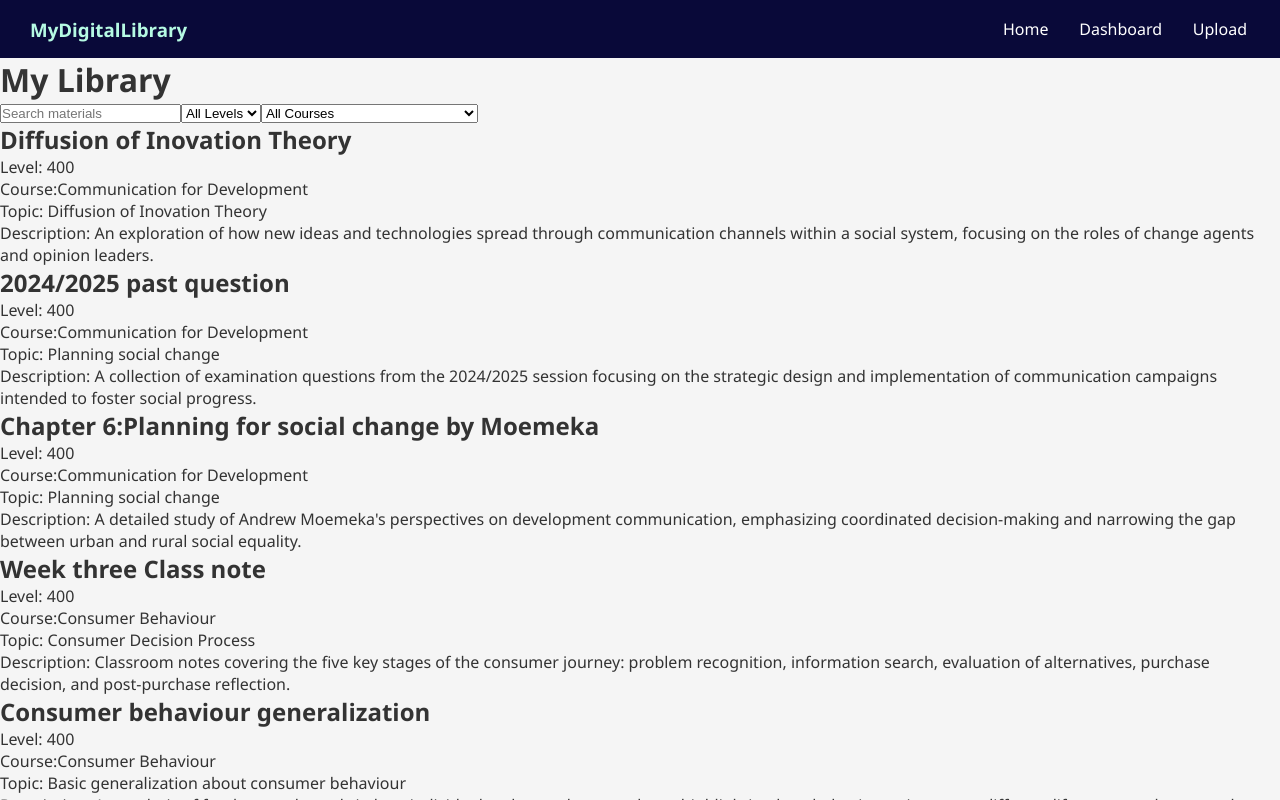
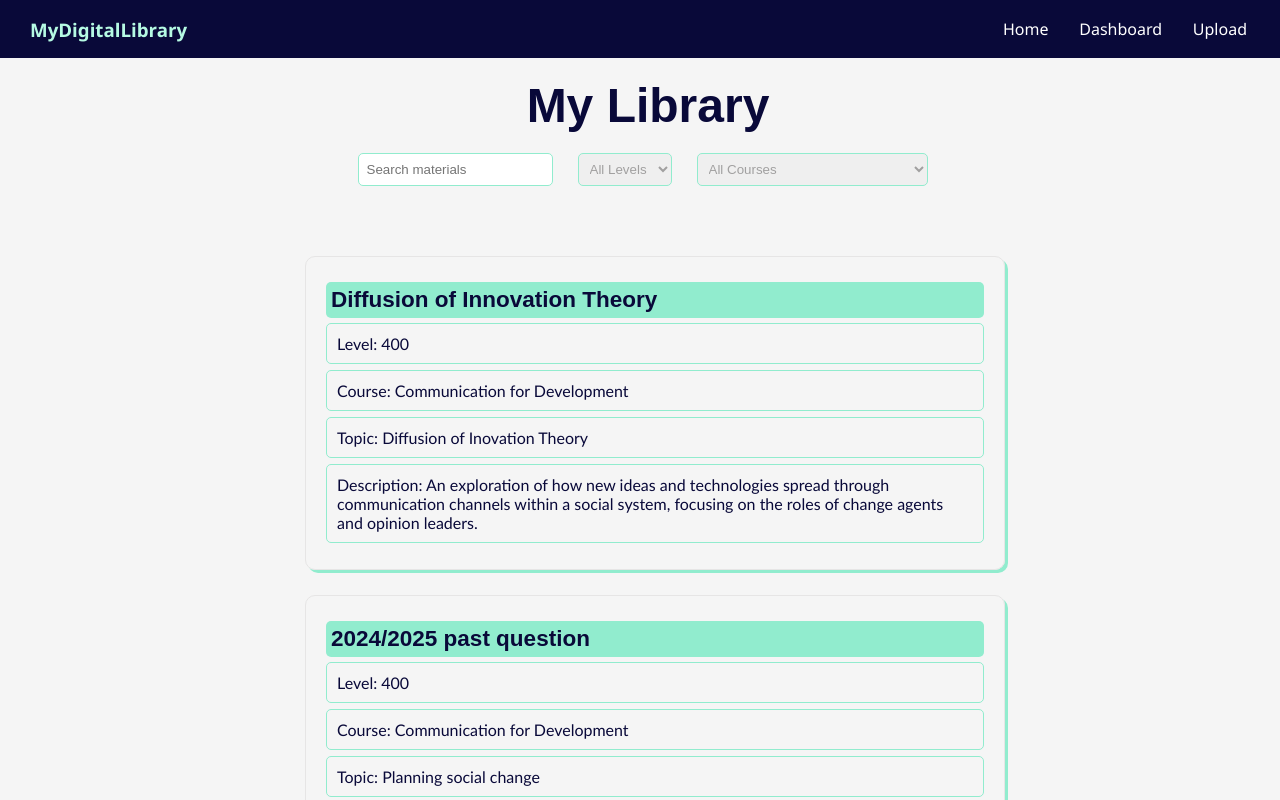
Before and after one commit to Wura-Ola-Eng/MyDigitalLibrary, a React (Create React App) app in the folder client/: page /dashboard in a window 1280 px wide. Shown: the top 800 px of the page. Built offline with nearby package versions, Linux system fonts and the light colour scheme.

Commit message:
Style Dashboard and Materialcard

```diff
--- a/client/src/App.js
+++ b/client/src/App.js
@@ -16,7 +16,6 @@ function App() {
           <Route  path="/" element={<Home />}/>
           <Route  path="/dashboard" element={<Dashboard />}/>
           <Route  path="/upload" element={<Upload />}/>
-
         </Routes>
       </Router>
 
--- /dev/null
+++ b/client/src/components/MaterialCard.css
@@ -0,0 +1,35 @@
+.cardDesign {
+    width: 700px;
+    margin-left: 30px;
+    margin-bottom: 25px;
+    border: solid;
+    border-width: 1px;
+    padding: 20px 20px;
+    border-radius: 10px;
+    border-color: rgb(230, 229, 229);
+    cursor: pointer;
+    font-family: Arial, Helvetica, sans-serif;
+    box-shadow:  3px 3px   rgb(145, 236, 206);
+
+}
+
+.materialDescription {
+    color: rgb(9, 9, 57) ;
+    padding: 5px 5px;
+    border: none;
+    border-radius: 5px;
+    margin-top: 5px;
+    background-color: rgb(145, 236, 206) ;
+    font-size: 15px;
+}
+.cardDesign p {
+    margin-top: 5px;
+    font-family:'Gill Sans', 'Gill Sans MT', Calibri, 'Trebuchet MS', sans-serif;
+    border: solid;
+    border-width: 1px;
+    border-radius: 5px;
+    border-color: rgb(145, 236, 206) ;
+    padding: 10px 10px;
+    margin-bottom: 6px;
+    color: rgb(9, 9, 57) ;
+}
--- a/client/src/components/MaterialCard.jsx
+++ b/client/src/components/MaterialCard.jsx
@@ -1,4 +1,5 @@
 import React from 'react'
+import './MaterialCard.css'
 
 
 /* Material card component*/
@@ -6,15 +7,19 @@ import React from 'react'
 const MaterialCard = ({material}) => {
         const {title, level, course, topic, description} = material
   return (
-    <div>
-    <h2>{title}</h2>
-    <p>Level: {level} </p>
-    <p>Course:{course} </p>
-    <p>Topic: {topic} </p>
-    <p>Description: {description}</p>
+    <>
+  <div className='cardDesign'>
+    <div className='materialDescription'>
+      <h2>{title}</h2>
+    </div>
+    <p>Level:  {level} </p>
+    <p>Course:  {course} </p>
+    <p>Topic:  {topic} </p>
+    <p>Description:  {description}</p>
 
+ </div>
+    </>
 
-    </div>
   )
 }
 
--- a/client/src/data/materials.js
+++ b/client/src/data/materials.js
@@ -1,6 +1,6 @@
 const materials = [
 
-                    {id: "1",  level: 400, course: "Communication for Development", topic: "Diffusion of Inovation Theory", type: "PDF material", title: "Diffusion of Inovation Theory", description: "An exploration of how new ideas and technologies spread through communication channels within a social system, focusing on the roles of change agents and opinion leaders."},
+                    {id: "1",  level: 400, course: "Communication for Development", topic: "Diffusion of Inovation Theory", type: "PDF material", title: "Diffusion of Innovation Theory", description: "An exploration of how new ideas and technologies spread through communication channels within a social system, focusing on the roles of change agents and opinion leaders."},
                     {id: "2",  level: 400, course: "Communication for Development", topic: "Planning social change", type: "past question",  title: "2024/2025 past question", description: "A collection of examination questions from the 2024/2025 session focusing on the strategic design and implementation of communication campaigns intended to foster social progress."},
                     {id: "3",  level: 400, course: "Communication for Development", topic: "Planning social change", type: "PDF material",  title: "Chapter 6:Planning for social change by Moemeka", description: "A detailed study of Andrew Moemeka's perspectives on development communication, emphasizing coordinated decision-making and narrowing the gap between urban and rural social equality."},
                     {id: "4",  level: 400, course: "Consumer Behaviour", topic: "Consumer Decision Process", type: "Class note", title: "Week three Class note", description: "Classroom notes covering the five key stages of the consumer journey: problem recognition, information search, evaluation of alternatives, purchase decision, and post-purchase reflection."},
--- /dev/null
+++ b/client/src/pages/Dashboard.css
@@ -0,0 +1,59 @@
+.dashboardArea {
+    display: flex;
+    justify-content: center;
+    align-items: center;
+    flex-direction: column;
+}
+
+.dashboardSearcharea {
+    display: flex;
+    justify-content: center;
+    align-items: center;
+    flex-direction: row;
+
+}
+
+
+.dashboardArea h1 {
+   font-family: Arial, Helvetica, sans-serif;
+   font-size: 3em;
+   color: rgb(9, 9, 57);
+   padding-top: 20px;
+   padding-left: 16px;
+}
+
+.dashboardArea input {
+    margin-right: 10px;
+    margin-left: 15px;
+    padding: 8px 8px;
+    margin-top: 20px;
+    margin-bottom: 70px;
+    border: solid;
+    border-width: 1px;
+    border-color: rgb(145, 236, 206);
+    border-radius: 5px;
+    cursor: pointer;
+
+}
+
+.dashboardArea input ::placeholder{
+   color: rgb(173, 171, 171) ;
+}
+
+
+
+
+.dashboardArea select {
+    margin-right: 10px;
+    margin-left: 15px;
+    padding: 7px 7px;
+    margin-top: 20px;
+    margin-bottom: 70px;
+    border: solid;
+    border-width: 1px;
+    border-color: rgb(145, 236, 206);
+    border-radius: 5px;
+    cursor: pointer;
+    color: rgb(161, 160, 160);
+
+}
--- a/client/src/pages/Dashboard.jsx
+++ b/client/src/pages/Dashboard.jsx
@@ -2,6 +2,7 @@ import React from 'react'
 import { useState, useEffect } from 'react'
 import MaterialCard from '../components/MaterialCard'
 import materials from '../data/materials'
+import './Dashboard.css'
 
 const Dashboard = () => {
 
@@ -33,8 +34,11 @@ const Dashboard = () => {
 
 
      return (
-       <div>
+      <>
+       <div className='dashboardArea'>
                <h1>My  Library</h1>
+
+        <div className='dashboardSearcharea'>
             <input type="text" placeholder='Search materials' value={searchTerm} onChange={(e) => setSearchTerm (e.target.value)}/>
 
             {/* LEVEL DROPDOWN */}
@@ -52,7 +56,7 @@ const Dashboard = () => {
                 <option value="Consumer Behaviour"> Consumer Behaviour </option>
                 <option value="Data Analysis"> Data Analysis </option>
               </select>
-
+        </div>
 
 
         {/* Loop through the filtered list and create a card for every item found */}
@@ -64,6 +68,9 @@ const Dashboard = () => {
             {filteredMaterials.length === 0 && <p>No materials found</p>}
 
       </div>
+      </>
+
+
 
      )
     }
```
Also changed, not shown: client/src/pages/Home.css (line endings or trailing spaces), client/src/pages/Upload.jsx (line endings or trailing spaces). Lines whose indentation alone changed are shown as unchanged.
